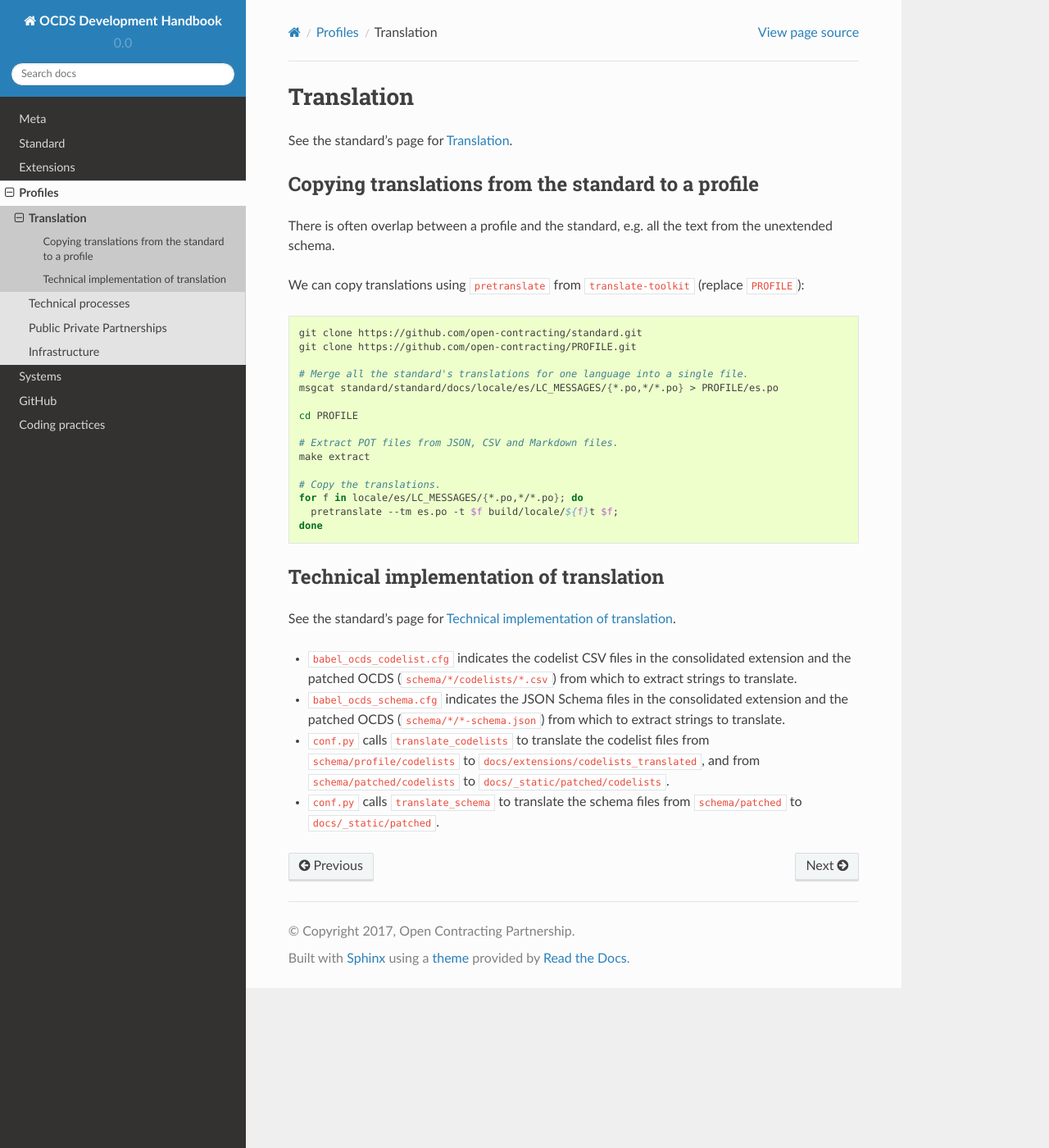
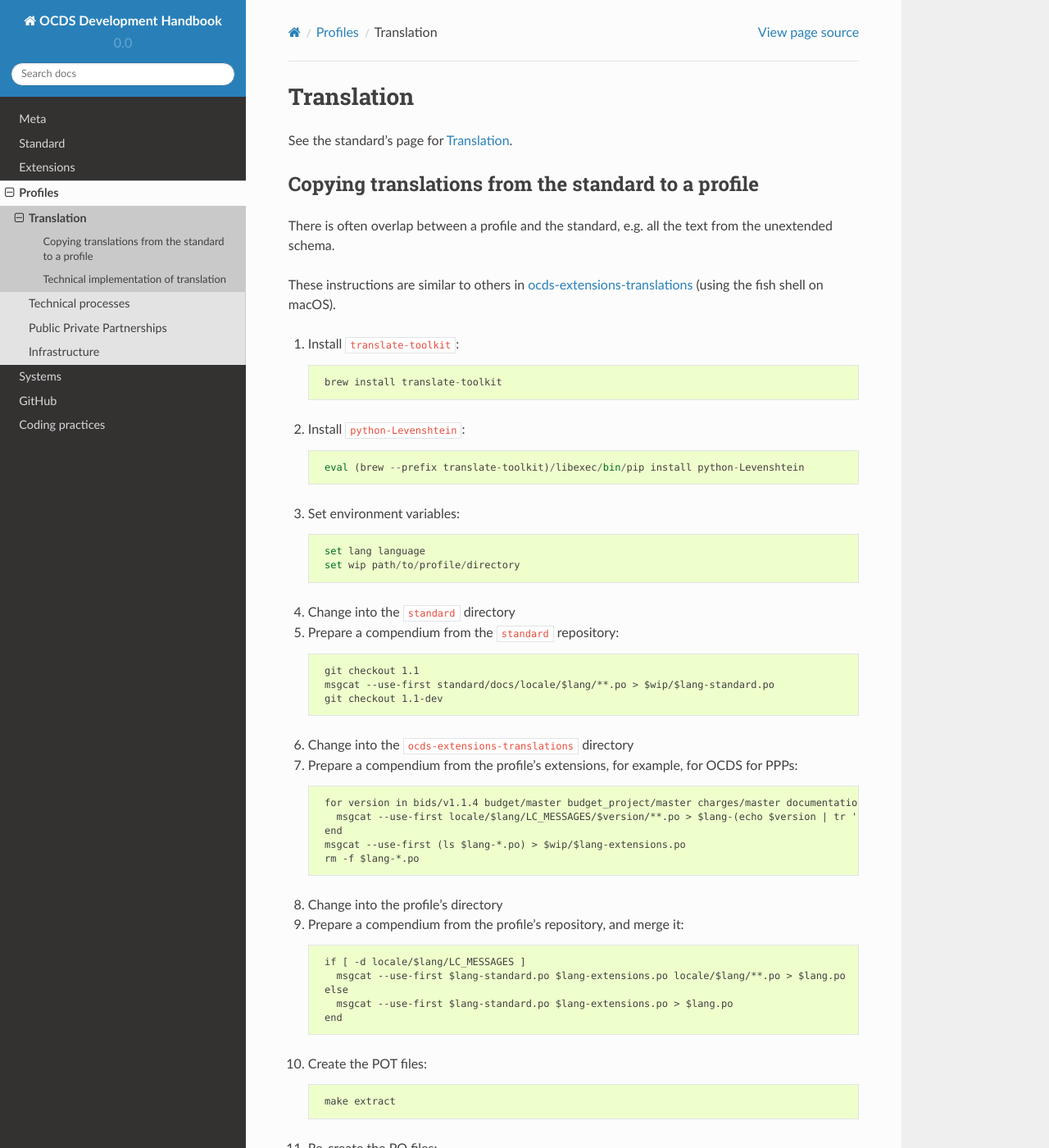
Before and after one commit to open-contracting/standard-development-handbook, a Sphinx documentation site: the page built from docs/profiles/translation.md, in a window 1280 px wide and 1400 px high. Shown: the whole window at 82% size. Built offline with Sphinx 7.4.7 and the Read the Docs theme 2.0.0, drawn with Linux system fonts in a browser that asks for light colours; some of the changed text lies outside the part shown.

Commit message:
Update instructions for updating profile translations from OCDS and extensions

````diff
--- a/docs/profiles/translation.md
+++ b/docs/profiles/translation.md
@@ -6,25 +6,70 @@ See the standard's page for [Translation](../../../standard/translation/index).
 
 There is often overlap between a profile and the standard, e.g. all the text from the unextended schema.
 
-We can copy translations using `pretranslate` from `translate-toolkit` (replace `PROFILE`):
+These instructions are similar to others in [ocds-extensions-translations](https://github.com/open-contracting/ocds-extensions-translations#populate-initial-translations) (using the fish shell on macOS).
 
-```bash
-git clone https://github.com/open-contracting/standard.git
-git clone https://github.com/open-contracting/PROFILE.git
+1. Install `translate-toolkit`:
 
-# Merge all the standard's translations for one language into a single file.
-msgcat standard/standard/docs/locale/es/LC_MESSAGES/{*.po,*/*.po} > PROFILE/es.po
+        brew install translate-toolkit
 
-cd PROFILE
+1. Install `python-Levenshtein`:
 
-# Extract POT files from JSON, CSV and Markdown files.
-make extract
+        eval (brew --prefix translate-toolkit)/libexec/bin/pip install python-Levenshtein
 
-# Copy the translations.
-for f in locale/es/LC_MESSAGES/{*.po,*/*.po}; do
-  pretranslate --tm es.po -t $f build/locale/${f}t $f;
-done
-```
+1. Set environment variables:
+
+        set lang language
+        set wip path/to/profile/directory
+
+1. Change into the `standard` directory
+1. Prepare a compendium from the `standard` repository:
+
+        git checkout 1.1
+        msgcat --use-first standard/docs/locale/$lang/**.po > $wip/$lang-standard.po
+        git checkout 1.1-dev
+
+1. Change into the `ocds-extensions-translations` directory
+1. Prepare a compendium from the profile's extensions, for example, for OCDS for PPPs:
+
+        for version in bids/v1.1.4 budget/master budget_project/master charges/master documentation_details/master finance/master location/v1.1.4 metrics/master milestone_documents/v1.1.4 performance_failures/master process_title/v1.1.4 qualification/master requirements/master risk_allocation/master shareholders/master signatories/master tariffs/master transaction_milestones/master ppp/master
+          msgcat --use-first locale/$lang/LC_MESSAGES/$version/**.po > $lang-(echo $version | tr '/' '-').po
+        end
+        msgcat --use-first (ls $lang-*.po) > $wip/$lang-extensions.po
+        rm -f $lang-*.po
+
+1. Change into the profile's directory
+1. Prepare a compendium from the profile's repository, and merge it:
+
+        if [ -d locale/$lang/LC_MESSAGES ]
+          msgcat --use-first $lang-standard.po $lang-extensions.po locale/$lang/**.po > $lang.po
+        else
+          msgcat --use-first $lang-standard.po $lang-extensions.po > $lang.po
+        end
+
+1. Create the POT files:
+
+        make extract
+
+1. Re-create the PO files:
+
+        rm -rf locale/$lang/LC_MESSAGES
+        sphinx-intl update -p build/locale -d locale -l $lang
+
+1. Pre-populate the PO files:
+
+        cd locale/$lang/LC_MESSAGES
+        for f in **.po
+          pretranslate --nofuzzymatching -t ../../../$lang.po ../../../build/locale/{$f}t $f
+        end
+        cd ../../..
+
+1. Count untranslated messages:
+
+        pocount --incomplete locale/$lang/LC_MESSAGES
+
+1. Clean up:
+
+        rm -f $lang-standard.po $lang-extensions.po $lang.po
 
 ## Technical implementation of translation
 
````
